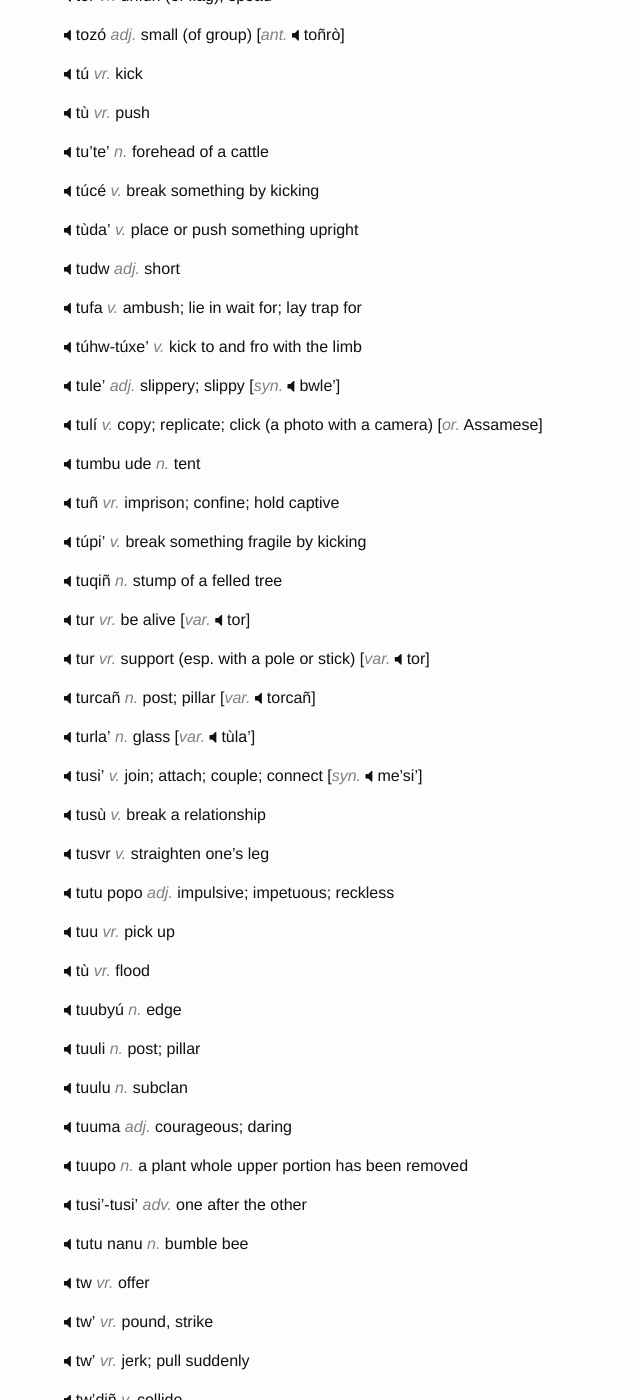
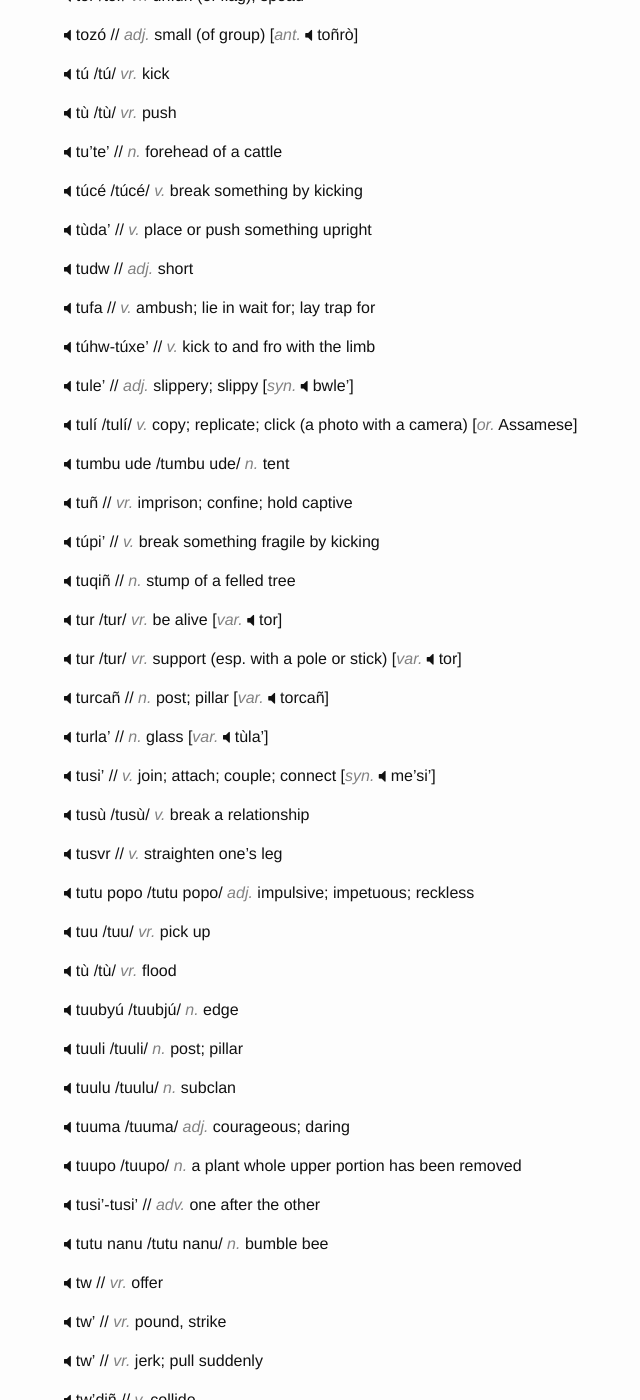
Before and after one commit to hacksparrow/language.apatani.org, a Jekyll site: the page built from dictionary/t.md, in a window 1280 px wide and 1400 px high, scrolled down 10603 px. Shown: the whole window, without its empty margins (206-846 px from the left). Built offline with Jekyll 4.4.1, drawn with Linux system fonts in a browser that asks for light colours; nearby versions of some CDN libraries; comment, search, counter and statistics services are not loaded; some of the changed text lies outside the part shown.

Commit message:
Update t.md

```diff
--- a/dictionary/t.md
+++ b/dictionary/t.md
@@ -663,330 +663,330 @@ __tazi' pamw__	// _n._	corn powder
 __te'__	// _vr._	fall  (esp. from a standing position)
 
 
-__te'__	_vr._	cut (esp. bushes)
+__te'__	// _vr._	cut (esp. bushes)
 
 
-__te'da'__	_v._	lean against something
+__te'da'__	// _v._	lean against something
 
 
-__te'fa__	_adj._	slanted
+__te'fa__	// _adj._	slanted
 
 
-__tebul__	_n._	table	[_or._	English]
+__tebul__	/tebul/ _n._	table	[_or._	English]
 
 
-__teli__	_n._	oil	[_or._	Assamese]
+__teli__	/teli/ _n._	oil	[_or._	Assamese]
 
 
-__tero yorsiñ__	_n._	dry chilly
+__tero yorsiñ__	// _n._	dry chilly
 
 
-__teya'__	_n._	millet (_Setaria italica_)
+__teya'__	// _n._	millet (_Setaria italica_)
 
 
-__te'hi__	_v._	fall down
+__te'hi__	// _v._	fall down
 
 
-__teliñ__	_v._	push something out	[_ant._	telw']	[_Ent._	teñ + aliñ]
+__teliñ__	// _v._	push something out	[_ant._	telw']	[_Ent._	teñ + aliñ]
 
 
-__telw'__	_v._	push something in by finger	[_ant._	teliñ]	[_Ent._	teñ + alw']
+__telw'__	// _v._	push something in by finger	[_ant._	teliñ]	[_Ent._	teñ + alw']
 
 
-__tema'__	_v._	touch	[_Ent._	teñ + mwma']	[_syn._	mwma']
+__tema'__	// _v._	touch	[_Ent._	teñ + mwma']	[_syn._	mwma']
 
 
-__teñ__	_vr._	keep in place; place something
+__teñ__	// _vr._	keep in place; place something
 
 
-__teñ__	_vr._	touch (esp. with finger)
+__teñ__	// _vr._	touch (esp. with finger)
 
 
-__teñbya'__	_v._	get burnt by touching something hot
+__teñbya'__	// _v._	get burnt by touching something hot
 
 
-__tero__	_n._	chilly
+__tero__	/tero/ _n._	chilly
 
 
-__tero yorsañ__	_n._	green chilly
+__tero yorsañ__	// _n._	green chilly
 
 
-__ti'__	_vr._	rub; scratch
+__ti'__	// _vr._	rub; scratch
 
 
-__ti'ho__	_v._	make a mark
+__ti'ho__	// _v._	make a mark
 
 
-__ti'mya'__	_v._	stain; smudge	[_syn._	ti'mya'-ti'sa]
+__ti'mya'__	// _v._	stain; smudge	[_syn._	ti'mya'-ti'sa]
 
 
-__ti'pa'__	_v._	erase; wipe off; rub out
+__ti'pa'__	// _v._	erase; wipe off; rub out
 
 
-__tihi'__	_adj._	sweet
+__tihi'__	// _adj._	sweet
 
 
-__tihxo__	_adj._	too much sweet or salty
+__tihxo__	/tihxo/ _adj._	too much sweet or salty
 
 
-__tii__	_vr._	pour	[_syn._	to]
+__tii__ /tii/	_vr._	pour	[_syn._	to]
 
 
-__tiilo__	_v._	to pour some liquid down
+__tiilo__	/tiilo/ _v._	to pour some liquid down
 
 
-__tiñpi__	_n._	dry field; dry cultivation area
+__tiñpi__	// _n._	dry field; dry cultivation area
 
 
-__tipi__	_n._	thumb impression
+__tipi__	/tipi/ _n._	thumb impression
 
 
-__tisvr__	_adj._	sweet
+__tisvr__	// _adj._	sweet
 
 
-__tiyo'__	_n._	insect; worm
+__tiyo'__	// _n._	insect; worm
 
 
-__to__	_vr._	pour	[_syn._	tii]
+__to__	/to/ _vr._	pour	[_syn._	tii]
 
 
-__to'__	_vr._	descend; go down; climb down
+__to'__	// _vr._	descend; go down; climb down
 
 
-__to'pyo__	_v._	descend first
+__to'pyo__	// _v._	descend first
 
 
-__toliñ__	_v._	pour something out	[_ant._	tolw']
+__toliñ__	// _v._	pour something out	[_ant._	tolw']
 
 
-__tolw'__	_v._	pour something in	[_ant._	toliñ]
+__tolw'__	// _v._	pour something in	[_ant._	toliñ]
 
 
-__toñ__	_vr._	offer; give
+__toñ__	// _vr._	offer; give
 
 
-__toñ__	_vr._	display
+__toñ__	// _vr._	display
 
 
-__toñkiñ__	_v._	display
+__toñkiñ__	// _v._	display
 
 
-__toñrò__	_adj._	small (of group)	[_ant._	tozó]
+__toñrò__	// _adj._	small (of group)	[_ant._	tozó]
 
 
-__toñsvr__	_v._	advise; suggest; counsel; guide
+__toñsvr__	// _v._	advise; suggest; counsel; guide
 
 
-__toofo'__	_n._	a variety of flowering plant	[_syn._	kwle toofo']
+__toofo'__	// _n._	a variety of flowering plant	[_syn._	kwle toofo']
 
 
-__tooko__	_n._	prop; support; post
+__tooko__	/tooko/ _n._	prop; support; post
 
 
-__tooqo__	_n._	wool
+__tooqo__	// _n._	wool
 
 
-__tooqo pufe__	_n._	woollen cloth
+__tooqo pufe__	// _n._	woollen cloth
 
 
-__tooro__	_n._	Rhino beetle
+__tooro__	/tooro/ _n._	Rhino beetle
 
 
-__topa'__	_v._	pour something away
+__topa'__	// _v._	pour something away
 
 
-__tor__	_vr._	unfurl (of flag); spead
+__tor__	/tor/ _vr._	unfurl (of flag); spead
 
 
-__tozó__	_adj._	small (of group)	[_ant._	toñrò]
+__tozó__	// _adj._	small (of group)	[_ant._	toñrò]
 
 
-__tú__	_vr._	kick
+__tú__	/tú/ _vr._	kick
 
 
-__tù__	_vr._	push
+__tù__	/tù/ _vr._	push
 
 
-__tu'te'__	_n._	forehead of a cattle
+__tu'te'__	// _n._	forehead of a cattle
 
 
-__túcé__	_v._	break something by kicking
+__túcé__	/túcé/ _v._	break something by kicking
 
 
-__tùda'__	_v._	place or push something upright
+__tùda'__	// _v._	place or push something upright
 
 
-__tudw__	_adj._	short
+__tudw__	// _adj._	short
 
 
-__tufa__	_v._	ambush; lie in wait for; lay trap for
+__tufa__	// _v._	ambush; lie in wait for; lay trap for
 
 
-__túhw-túxe'__	_v._	kick to and fro with the limb
+__túhw-túxe'__	// _v._	kick to and fro with the limb
 
 
-__tule'__	_adj._	slippery; slippy	[_syn._	bwle']
+__tule'__	// _adj._	slippery; slippy	[_syn._	bwle']
 
 
-__tulí__	_v._	copy; replicate; click (a photo with a camera)	[_or._	Assamese]
+__tulí__	/tulí/ _v._	copy; replicate; click (a photo with a camera)	[_or._	Assamese]
 
 
-__tumbu ude__	_n._	tent
+__tumbu ude__	/tumbu ude/ _n._	tent
 
 
-__tuñ__	_vr._	imprison; confine; hold captive
+__tuñ__	// _vr._	imprison; confine; hold captive
 
 
-__túpi'__	_v._	break something fragile by kicking
+__túpi'__	// _v._	break something fragile by kicking
 
 
-__tuqiñ__	_n._	stump of a felled tree
+__tuqiñ__	// _n._	stump of a felled tree
 
 
-__tur__	_vr._	be alive	[_var._	tor]
+__tur__	/tur/ _vr._	be alive	[_var._	tor]
 
 
-__tur__	_vr._	support (esp. with a pole or stick)	[_var._	tor]
+__tur__	/tur/ _vr._	support (esp. with a pole or stick)	[_var._	tor]
 
 
-__turcañ__	_n._	post; pillar	[_var._	torcañ]
+__turcañ__	// _n._	post; pillar	[_var._	torcañ]
 
 
-__turla'__	_n._	glass	[_var._	tùla']
+__turla'__	// _n._	glass	[_var._	tùla']
 
 
-__tusi'__	_v._	join; attach; couple; connect	[_syn._	me'si']
+__tusi'__	// _v._	join; attach; couple; connect	[_syn._	me'si']
 
 
-__tusù__	_v._	break a relationship
+__tusù__	/tusù/ _v._	break a relationship
 
 
-__tusvr__	_v._	straighten one's leg
+__tusvr__	// _v._	straighten one's leg
 
 
-__tutu popo__	_adj._	impulsive; impetuous; reckless
+__tutu popo__	/tutu popo/ _adj._	impulsive; impetuous; reckless
 
 
-__tuu__	_vr._	pick up
+__tuu__	/tuu/ _vr._	pick up
 
 
-__tù__	_vr._	flood
+__tù__	/tù/ _vr._	flood
 
 
-__tuubyú__	_n._	edge
+__tuubyú__	/tuubjú/ _n._	edge
 
 
-__tuuli__	_n._	post; pillar
+__tuuli__	/tuuli/ _n._	post; pillar
 
 
-__tuulu__	_n._	subclan
+__tuulu__	/tuulu/ _n._	subclan
 
 
-__tuuma__	_adj._	courageous; daring
+__tuuma__	/tuuma/ _adj._	courageous; daring
 
 
-__tuupo__	_n._	a plant whole upper portion has been removed
+__tuupo__	/tuupo/ _n._	a plant whole upper portion has been removed
 
 
-__tusi'-tusi'__	_adv._	one after the other
+__tusi'-tusi'__	// _adv._	one after the other
 
 
-__tutu nanu__	_n._	bumble bee
+__tutu nanu__	/tutu nanu/ _n._	bumble bee
 
 
-__tw__	_vr._	offer
+__tw__	// _vr._	offer
 
 
-__tw'__	_vr._	pound, strike
+__tw'__	// _vr._	pound, strike
 
 
-__tw'__	_vr._	jerk; pull suddenly
+__tw'__	// _vr._	jerk; pull suddenly
 
 
-__tw'diñ__	_v._	collide
+__tw'diñ__	// _v._	collide
 
 
-__tw'ja'-tw'ya'__	_v._	tear apart; rip
+__tw'ja'-tw'ya'__	// _v._	tear apart; rip
 
 
-__tw'jiñ__	_v._	stretch; lengthen; elongate; make longer	[_syn._	pujiñ]
+__tw'jiñ__	// _v._	stretch; lengthen; elongate; make longer	[_syn._	pujiñ]
 
 
-__tw'li tw'li__	_adv._	frequently; again and again; over and over again
+__tw'li tw'li__	// _adv._	frequently; again and again; over and over again
 
 
-__tw'lo__	_v._	to pull down
+__tw'lo__	// _v._	to pull down
 
 
-__twdw__	_adj._	short	[_ant._	wbyo']
+__twdw__	// _adj._	short	[_ant._	wbyo']
 
 
-__twge'__	_v._	stick; adhere; be glued	[_adj._	sticky]	[_syn._	age']
+__twge'__	// _v._	stick; adhere; be glued	[_adj._	sticky]	[_syn._	age']
 
 
-__twgò__	_n._	a variety of ritual (esp. to propitiate benevolent deities)	[_ant._	ciciñ]
+__twgò__	// _n._	a variety of ritual (esp. to propitiate benevolent deities)	[_ant._	ciciñ]
 
 
-__twko__	_n._	money	[_or._	Assamese]
+__twko__	// _n._	money	[_or._	Assamese]
 
 
-__twle'__	_n._	a variety of garlic	[_syn._	tale']
+__twle'__	// _n._	a variety of garlic	[_syn._	tale']
 
 
-__twlo__	_v._	drop something from a height
+__twlo__	// _v._	drop something from a height
 
 
-__twmiñ__	_n._	Common Indian madder (_Rubia cordifolia_)	[_var._	tamiñ]
+__twmiñ__	// _n._	Common Indian madder (_Rubia cordifolia_)	[_var._	tamiñ]
 
 
-__twmo__	_v._	suspend; postpone
+__twmo__	// _v._	suspend; postpone
 
 
-__twniñ__	_n._	variety of a plant; wild sesame (_Perilla frutescens_)	[_var._	taniñ]
+__twniñ__	// _n._	variety of a plant; wild sesame (_Perilla frutescens_)	[_var._	taniñ]
 
 
-__twp pwpw__	_n._	Himalayan cuckoo (_Cuculus saturatus_)
+__twp pwpw__	// _n._	Himalayan cuckoo (_Cuculus saturatus_)
 
 
-__twpañ__ _n._ moss; algae [_syn._ tapañ]
+__twpañ__ // _n._ moss; algae [_syn._ tapañ]
 
-__twpe__	_n._	tattoo
+__twpe__	// _n._	tattoo
 
 
-__twpi-twpo__	_adj._	neat; accurate
+__twpi-twpo__	// _adj._	neat; accurate
 
 
-__twpya'__	_n._	a necklace with a few beads on a black thread used as a talisman
+__twpya'__	// _n._	a necklace with a few beads on a black thread used as a talisman
 
 
-__twpya' tarw__	_n._	a variety of cotton top
+__twpya' tarw__	// _n._	a variety of cotton top
 
 
-__twqá__	_n._	fruit
+__twqá__	// _n._	fruit
 
 
-__twre__	_n._	thorn	[_syn._	tare]
+__twre__	// _n._	thorn	[_syn._	tare]
 
 
-__twrw__	_n._	forehead
+__twrw__	// _n._	forehead
 
 
-__twrw huufi'__	_n._	a variety of green grasshopper
+__twrw huufi'__	// _n._	a variety of green grasshopper
 
 
-__twrw tatw'__	_n._	toad
+__twrw tatw'__	// _n._	toad
 
 
-__tww__	_vr._	throw; toss; fling
+__tww__	// _vr._	throw; toss; fling
 
 
-__tww__	_vr._	chop, as of cutting down a tree
+__tww__	// _vr._	chop, as of cutting down a tree
 
 
-__twwló__	_v._	cut down (a tree)
+__twwló__	// _v._	cut down (a tree)
 
 
-__twxe__	_n._	louse	[_var._	taxe]
+__twxe__	// _n._	louse	[_var._	taxe]
 
 
-__twxw'__	_adj._	curly
+__twxw'__	// _adj._	curly
```
